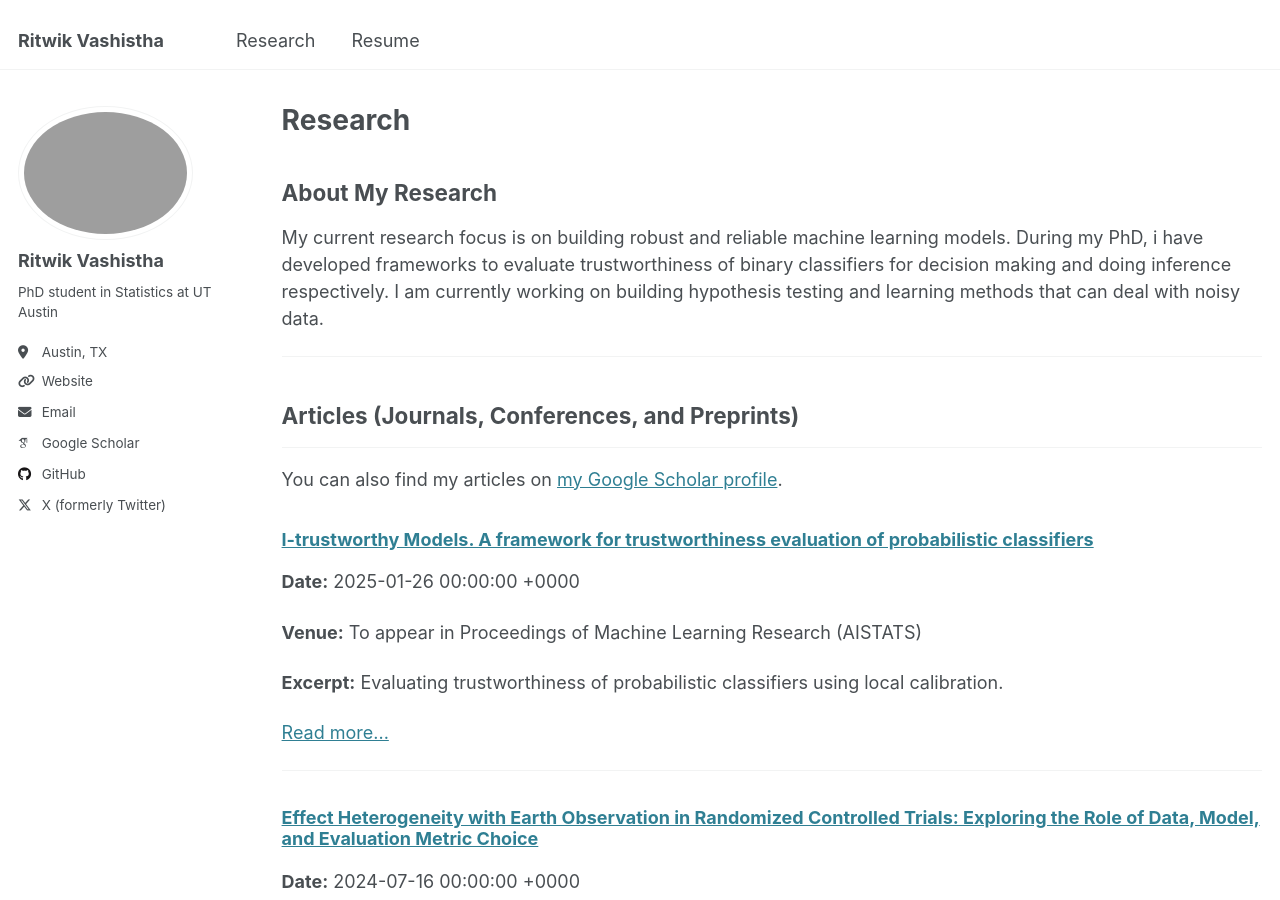
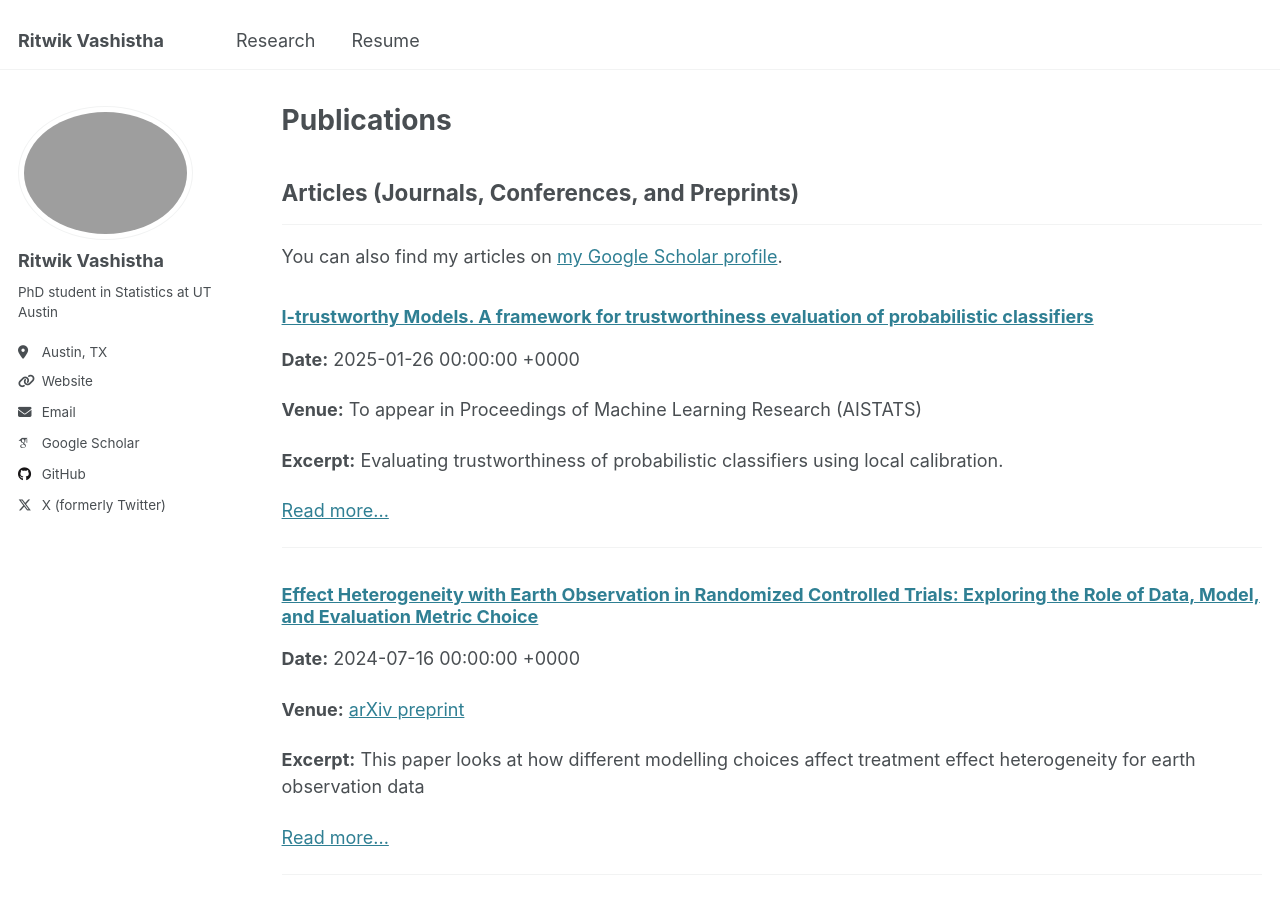
Before and after one commit to ritwikvashistha/ritwikvashistha.github.io, a Jekyll site: the page built from _pages/publications.html, in a window 1280 px wide and 900 px high. Built offline with Jekyll 4.4.1, drawn with Linux system fonts in a browser that asks for light colours; some web fonts are replaced.

Commit message:
Update publications.html

```diff
--- a/_pages/publications.html
+++ b/_pages/publications.html
@@ -1,23 +1,13 @@
 ---
 layout: archive
-title: "Research"
-permalink: /research/
+title: "Publications"
+permalink: /publications/
 author_profile: true
 ---
 
 
 {% include base_path %}
 
-<!-- Introduction Section -->
-<h2>About My Research</h2>
-<p>
-
-My current research focus is on building robust and reliable machine learning models. During my PhD, i have developed frameworks to evaluate trustworthiness of binary classifiers for decision making and doing inference respectively.
-I am currently working on building hypothesis testing and learning methods that can deal with noisy data.
-</p>
-<hr />
-
-<!-- Publications Section -->
 <h2>Articles (Journals, Conferences, and Preprints)</h2>
 <hr />
 
```
